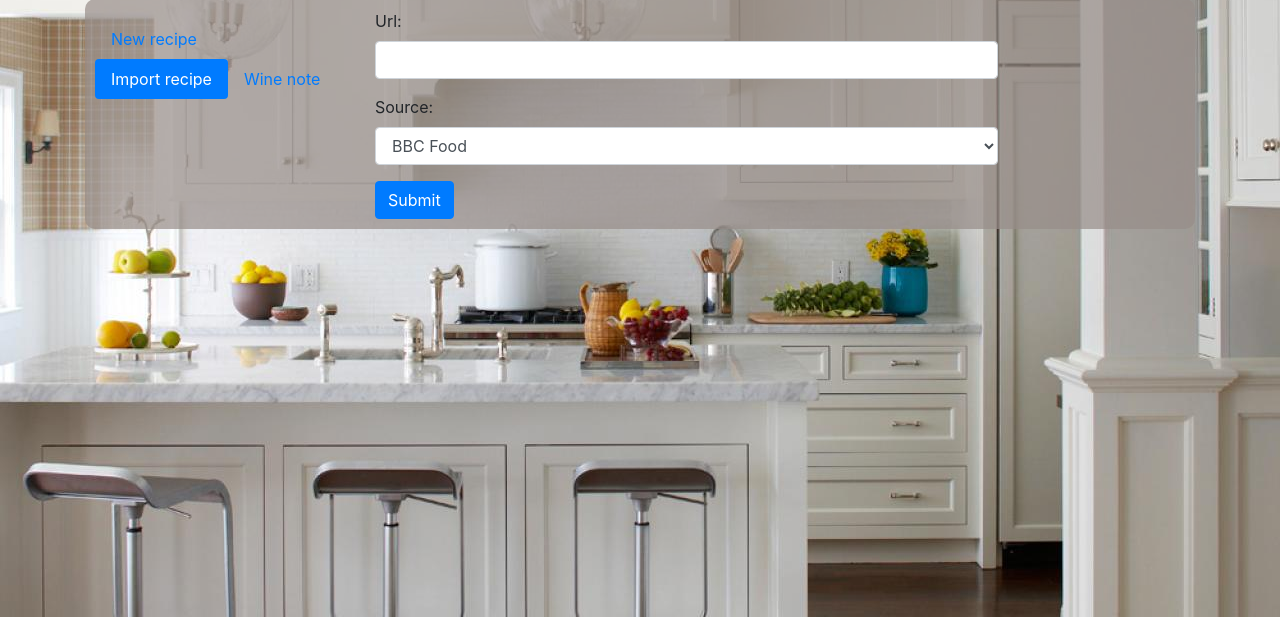
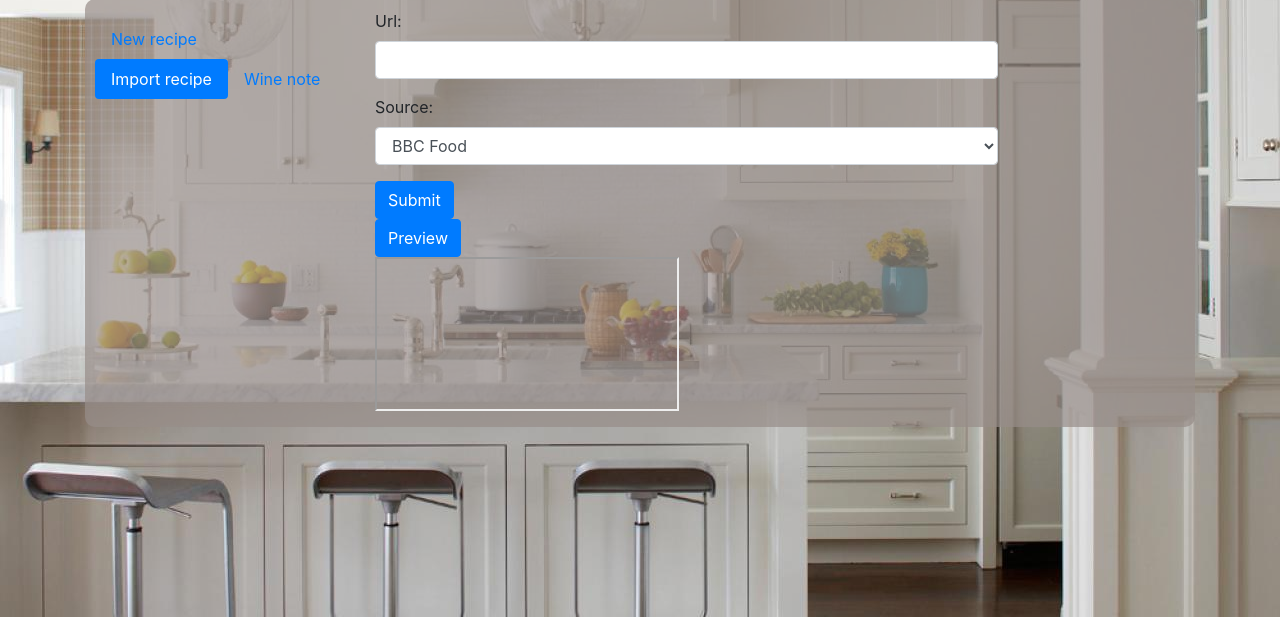
Before and after one commit to drmatthews/recipebox, a Django app: page /dashboard/ in a window 1280 px wide, after a click on "Import recipe". Shown: the part 183-800 px from the top of the page. Run offline with Django 3.2, Linux system fonts and the light colour scheme; the visitor is signed in with stand-in values (Sample User, id 1); data that the repository does not hold is empty; parts of the project's set-up code (start-up, migrations or seed data) failed here and were passed over; some libraries are stand-ins or nearby versions.

Commit message:
playing with iframes

```diff
--- a/recipebox/templates/base.html
+++ b/recipebox/templates/base.html
@@ -169,6 +169,11 @@
           trigger(this,url_el);
         });
 
+        $('#preview-button').on('click',function(){
+          var url = $('#id_url').val();
+          $('#preview-frame').attr('src',url);
+        });
+
         function trigger(el,url_el){
           var files = $(el).prop('files');
           var file = files[0];
--- a/recipebox/templates/dash.html
+++ b/recipebox/templates/dash.html
@@ -90,6 +90,10 @@
             </div>
               <button type="submit" class="btn btn-primary">Submit</button>
           </form>
+          <button id="preview-button" class="btn btn-primary">Preview</button>
+          <div id="recipe-preview">
+            <iframe id="preview-frame"></iframe>
+          </div>
         </div>
         <div class="tab-pane fade" id="wine-note" role="tabpanel">
           <div class="input-group">
```
